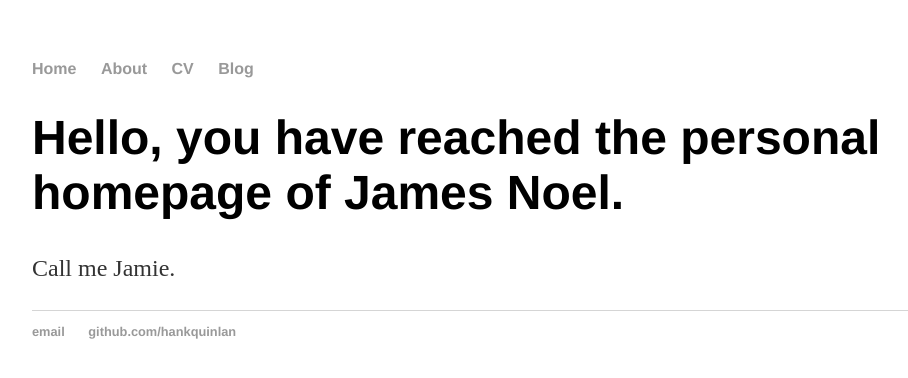
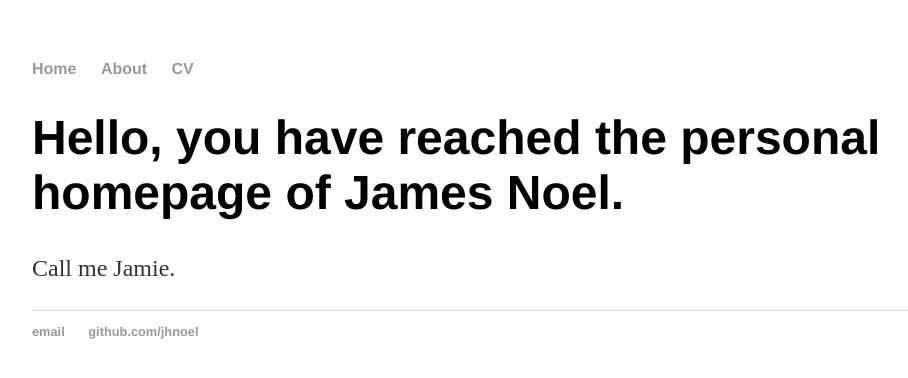
Before and after one commit to jhnoel/jhnoel.github.io, a Jekyll site: the page built from index.html, in a window 1280 px wide. Shown: the top 378 px of the page, without its empty margins (160-1068 px from the left). Built offline with Jekyll 4.4.1, drawn with Linux system fonts in a browser that asks for light colours.

Commit message:
Update default.html

```diff
--- a/_layouts/default.html
+++ b/_layouts/default.html
@@ -11,7 +11,6 @@
 	        		<li><a href="/">Home</a></li>
 		        	<li><a href="/about">About</a></li>
 	        		<li><a href="/cv">CV</a></li>
-	        		<li><a href="/blog">Blog</a></li>
 	    		</ul>
 			</nav>
 			<div class="container">
@@ -21,8 +20,8 @@
 			</div><!-- /.container -->
 			<footer>
 	    		<ul>
-	        		<li><a href="mailto:hankquinlanhub@gmail.com">email</a></li>
-	        		<li><a href="https://github.com/hankquinlan">github.com/hankquinlan</a></li>
+	        		<li><a href="mailto:jamienoel1@gmail.com">email</a></li>
+	        		<li><a href="https://github.com/hankquinlan">github.com/jhnoel</a></li>
 				</ul>
 			</footer>
 		</body>
```
